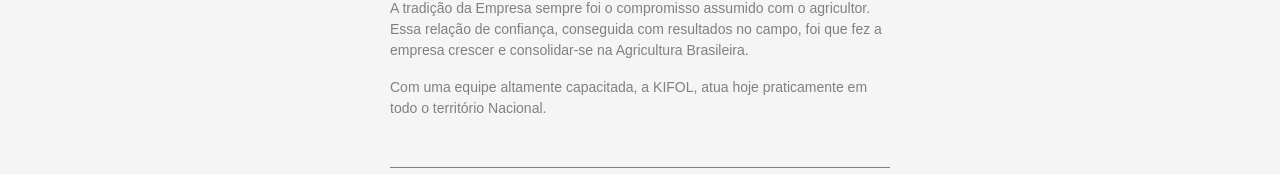
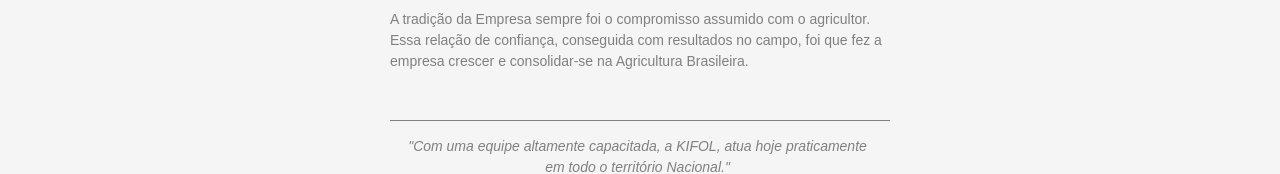
Before and after one commit to felipe-seabra/kifol-fertilizantes, a React (Create React App) app: page /about in a window 1280 px wide. Shown: the part 530-704 px from the top of the page. Built offline with nearby package versions, Linux system fonts and the light colour scheme; the HTML template or start-up script is replaced by a standard one.

Commit message:
fix: remove duplicate text

```diff
--- a/src/pages/About/index.tsx
+++ b/src/pages/About/index.tsx
@@ -9,9 +9,7 @@
 
   `Desde o início, a KIFOL FERTILIZANTES sempre procurou trabalhar de olho na tecnologia, inovando e buscando novas perspectivas que facilitassem a vida do agricultor. E, foi nesta visão futurista, que a empresa fincou suas ações, dedicou-se a trabalhar somente com inovações: fertilizantes altamente balanceados e com formulações exclusivas que atendem praticamente todas as culturas produzidas no Brasil.`,
 
-  `A tradição da Empresa sempre foi o compromisso assumido com o agricultor. Essa relação de confiança, conseguida com resultados no campo, foi que fez a empresa crescer e consolidar-se na Agricultura Brasileira.`,
-
-  `Com uma equipe altamente capacitada, a KIFOL, atua hoje praticamente em todo o território Nacional.`
+  `A tradição da Empresa sempre foi o compromisso assumido com o agricultor. Essa relação de confiança, conseguida com resultados no campo, foi que fez a empresa crescer e consolidar-se na Agricultura Brasileira.`
 ];
 
 function About() {
```
